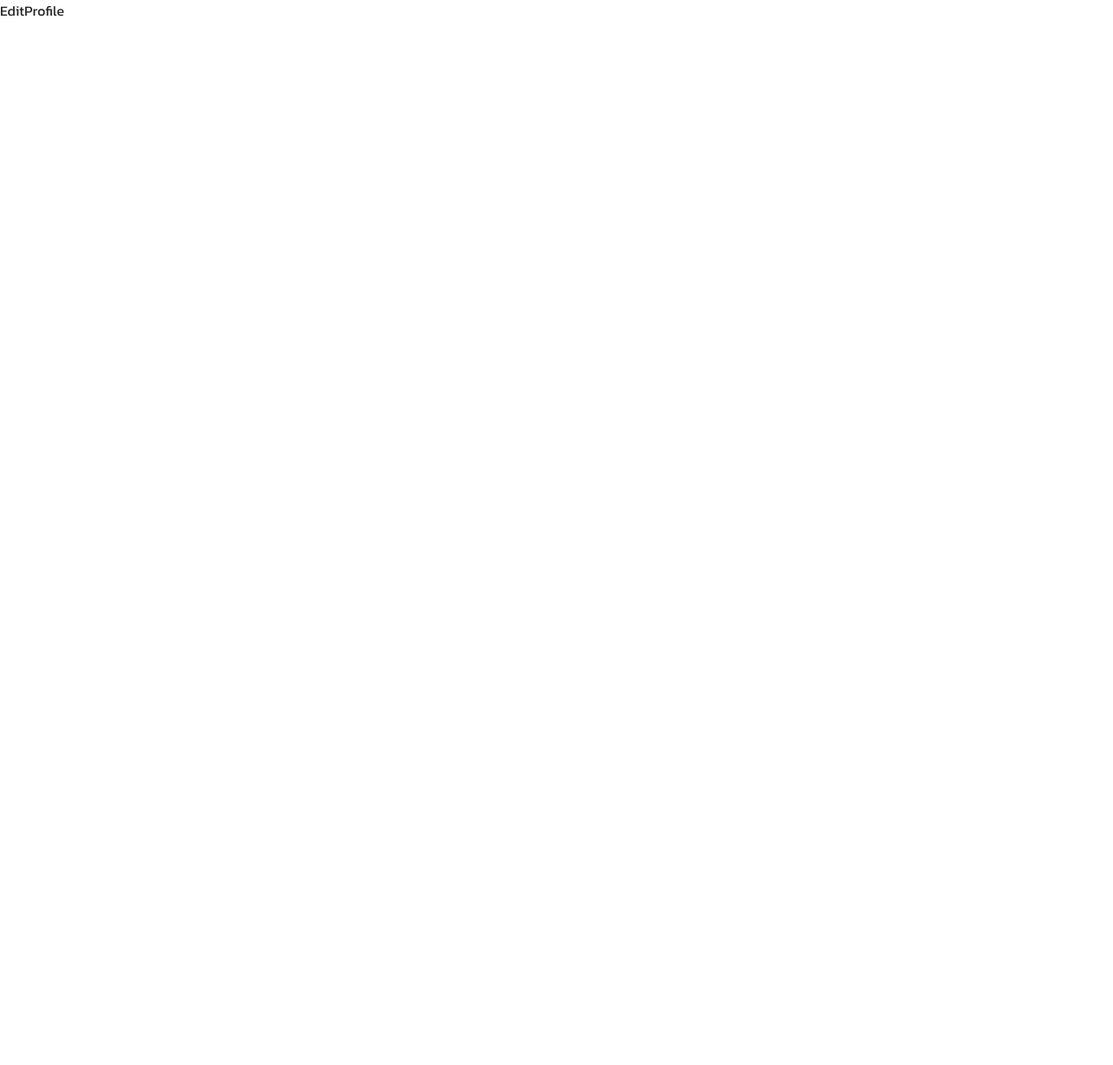
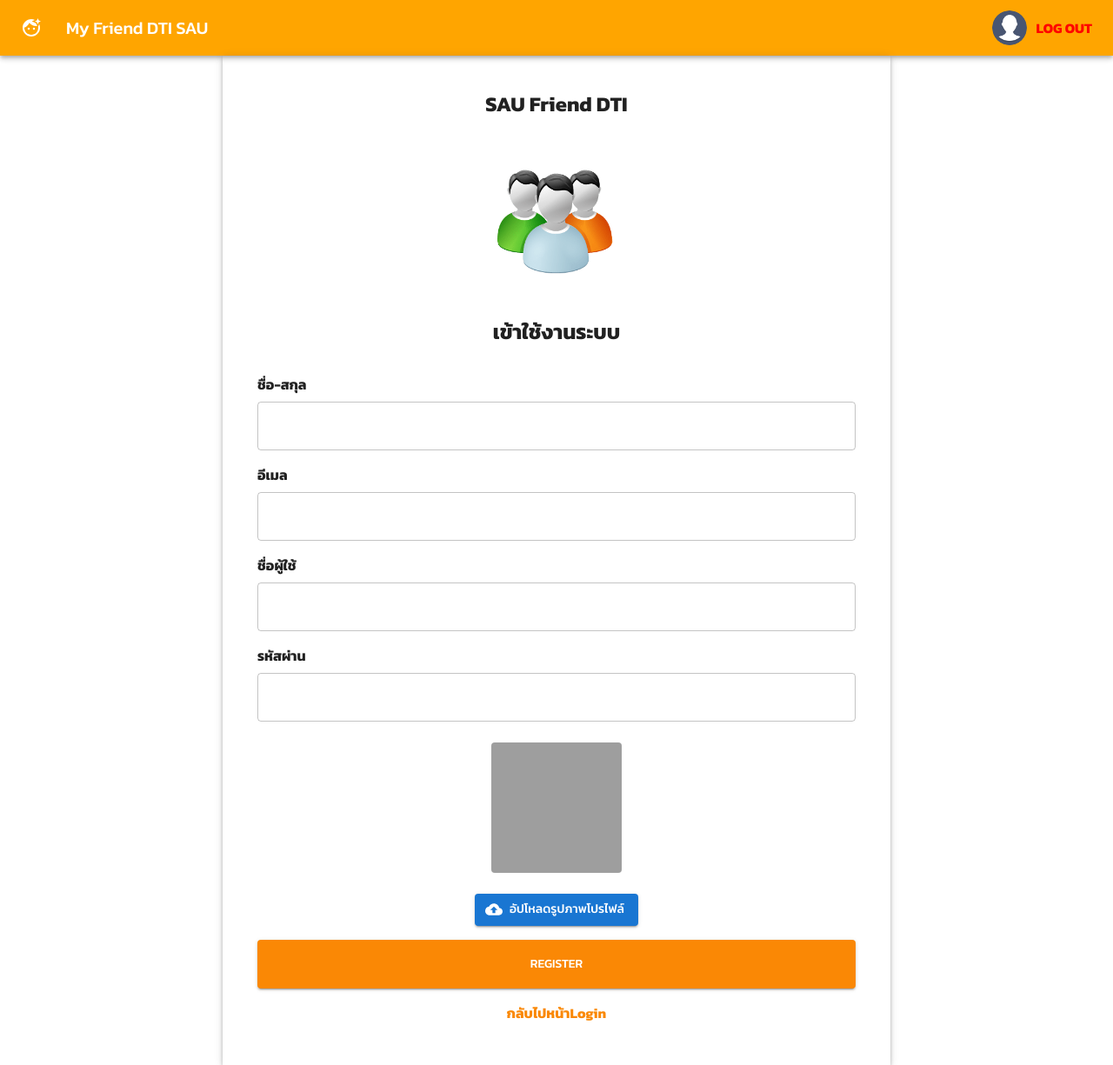
Before and after one commit to Dusit65/saufriend-dti-app, a React (Vite) app: page /editprofile in a window 1280 px wide. Shown: the whole page at 87% size. Before the commit the page ends 800 px from the top, so only its background shows below. Built offline with nearby package versions, Linux system fonts and the light colour scheme.

Commit message:
Developing

```diff
--- a/src/views/EditProfile.jsx
+++ b/src/views/EditProfile.jsx
@@ -1,9 +1,205 @@
-import React from 'react'
+import { React, useState } from "react";
+import {
+  Box,
+  Typography,
+  Avatar,
+  TextField,
+  Button,
+  styled,
+  AppBar,
+  Toolbar,
+  IconButton,
+} from "@mui/material";
+import CloudUploadIcon from "@mui/icons-material/CloudUpload";
+import FaceRetouchingNaturalIcon from '@mui/icons-material/FaceRetouchingNatural';
+import { Link, useNavigate } from "react-router-dom";
+import SAUFRIEND from "./../assets/saufriend.png"; //Logo image
+import Profile from "./../assets/profile.png";
 
 function EditProfile() {
+  const [userImage, setUserImage] = useState('')
+  const [userFullname, setUserFullname] = useState('')
+  const [userEmail, setUserEmail] = useState('')
+  const [userName, setUserName] = useState('')
+  const [userPassword, setUserPassword] = useState('')
+
+  const [userNewImage, setUserNewImage] = useState(null);
+
+  const navigator = useNavigate();
+  //select file func +++++++++++++++++++++++++++
+  const handleSelectFileClick = (e) => {
+    const file = e.target.files[0];
+    if (file) {
+      setUserNewImage(file);
+    }
+  };
+
+  const SelectFileBt = styled("input")({
+    clip: "rect(0 0 0 0)",
+    clipPath: "inset(50%)",
+    height: 1,
+    overflow: "hidden",
+    position: "absolute",
+    bottom: 0,
+    left: 0,
+    whiteSpace: "nowrap",
+    width: 1,
+  });
+  //editClick func +++++++++++++++++++++++++++
+  const handleEditProfileClick = async (e) => {
+    //Validate Register Button
+    e.preventDefault();
+    if (userFullname.trim().length == 0) {
+      alert("ป้อนชื่อ-นามสกุลด้วย");
+    } else if (userEmail.trim().length == 0) {
+      alert("ป้อนอีเมล์ด้วย");
+    } else if (userName.trim().length == 0) {
+      alert("ป้อนชื่อผู้ใช้ด้วย");
+    } else if (userPassword.trim().length == 0) {
+      alert("ป้อนรหัสผ่านด้วย");
+    } else if (userImage == null) {
+      alert("เลือกรูปด้วย");
+    } else {
+      //Send data to API, save to DB and redirect to Login page.
+      //Packing data
+      const formData = new FormData();
+      formData.append("userImage", userImage);
+      formData.append("userFullname", userFullname);
+      formData.append("userEmail", userEmail);
+      formData.append("userName", userName);
+      formData.append("userPassword", userPassword);
+      //Send data to API
+      try {
+        const response = await fetch("http://localhost:4000/user/", {
+          method: "POST",
+          body: formData,
+        });
+        if (response.status == 201) {
+          alert("สมัครสมาชิกสําเร็จOwO");
+          navigator("/");
+          // window.location.href("/")
+        } else {
+          alert("สมัครสมาชิกไม่สำเร็จโปรดลองใหม่อีกครั้งTwT");
+        }
+      } catch (error) {
+        alert("พบข้อผิดพลาดในการสมัครสมาชิก", error);
+      }
+    }
+  };
   return (
-    <div>EditProfile</div>
-  )
+    <>
+    <Box sx={{ flexGrow: 1 }}>
+          <AppBar position="static" sx={{ backgroundColor: "orange" }}>
+            <Toolbar>
+            <IconButton
+                size="large"
+                edge="start"
+                color="inherit"
+                aria-label="menu"
+                sx={{ mr: 2 }}
+              >
+                <FaceRetouchingNaturalIcon sx={{ color: "info" }} />
+              </IconButton>
+              <Typography variant="h6" component="div" sx={{ flexGrow: 1 }}>
+                My Friend DTI SAU
+              </Typography>
+              {/* Go to editprofile===============================*/}
+              <Link to="/editprofile">
+              <Button color="primary">{userFullname}</Button>
+              </Link>
+              {/* Avatar picture */}
+              <Avatar
+              src={
+                userImage
+                  ? `http://localhost:4000/images/user/${userImage}`
+                  : Profile
+              }
+            />
+              <Link
+                to="/"
+                style={{
+                  color: "red",
+                  textDecoration: "none",
+                  marginLeft: "10px",
+                  fontWeight: "bold",
+                }}
+              >
+                LOG OUT
+              </Link>
+            </Toolbar>
+          </AppBar>
+          {/* AppBar====================================================== */}
+        </Box>
+    <Box sx={{width: '100%', height:'100vh' ,display:'flex', alignItems: 'center'}}>
+      <Box sx={{width:'60%', boxShadow: 4, mx:'auto', my:'auto' ,p:5}}>
+      {/* Head text =====================================*/}
+      <Typography variant='h5' sx={{textAlign: 'center', fontWeight: 'bold'}}>
+          SAU Friend DTI
+        </Typography>
+
+        {/* Logo image =====================================*/}
+        <Avatar src={SAUFRIEND} alt='travel logo'
+        sx={{width: 150, height: 150, mx: 'auto', my: 5}}></Avatar>
+
+        {/* Login text =====================================*/}
+        <Typography variant='h5' sx={{textAlign: 'center', fontWeight: 'bold' }}>
+          เข้าใช้งานระบบ
+        </Typography>
+
+        <Typography sx={{fontWeight: 'bold',mt:4, mb:1}}>
+          ชื่อ-สกุล
+        </Typography>
+        {/* TextField Fullname  =====================================*/}
+        <TextField fullWidth value={userFullname} onChange={(e) => setUserFullname(e.target.value)}/>
+
+        <Typography sx={{fontWeight: 'bold',mt:2, mb:1}}>
+          อีเมล
+        </Typography>
+        {/* TextField Email  =====================================*/}
+        <TextField fullWidth value={userEmail} onChange={(e) => setUserEmail(e.target.value)}/>
+
+        <Typography sx={{fontWeight: 'bold',mt:2, mb:1}}>
+          ชื่อผู้ใช้
+        </Typography>
+        {/* TextField Username  =====================================*/}
+        <TextField fullWidth value={userName} onChange={(e) => setUserName(e.target.value)}/>
+
+        <Typography sx={{fontWeight: 'bold',mt:2 , mb:1}}>
+          รหัสผ่าน
+        </Typography>
+         {/* TextField passwords  =====================================*/}
+        <TextField fullWidth type='password' value={userPassword} onChange={(e) => setUserPassword(e.target.value)}/>
+
+        {/* Profile Image =====================================*/}
+        <Avatar src={userNewImage == null ? `http://localhost:4000/images/user/${userImage}` : URL.createObjectURL(userNewImage)} alt="profile logo"
+            sx={{ width: 150, height: 150, mx: 'auto', my: 3 }} variant="rounded" />
+
+        {/* btSelectFile   =====================================*/}
+        <Box sx={{
+            display: "flex",
+            justifyContent: "center",
+          }}>
+          <Button variant="contained" startIcon={<CloudUploadIcon />} sx={{mx:'auto'}} component="label">
+          อัปโหลดรูปภาพโปรไฟล์
+          <SelectFileBt type="file" accept="image/*" onChange={handleSelectFileClick}/>
+          </Button>
+          </Box>
+        {/* Register Button   =====================================*/}
+        <Button variant='contained' fullWidth sx={{mt:2, py:2, backgroundColor: '#fa8805'}}  >
+            Register
+        </Button>
+
+       {/* Link to Login =====================================*/}
+        <Link to='/'style={{textDecoration: 'none', color: '#fa8805'}}>
+        <Typography sx={{fontWeight: 'bold',mt:2 , mb:1, textAlign: 'center'}}>
+          กลับไปหน้าLogin
+        </Typography>
+        </Link>
+
+      </Box>
+    </Box>
+    </>
+  );
 }
 
-export default EditProfile
+export default EditProfile;
```
